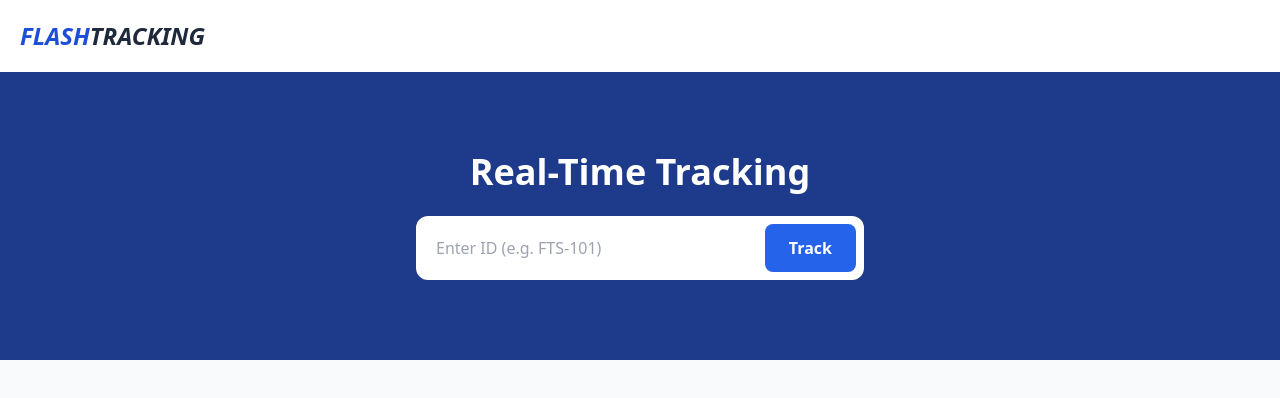
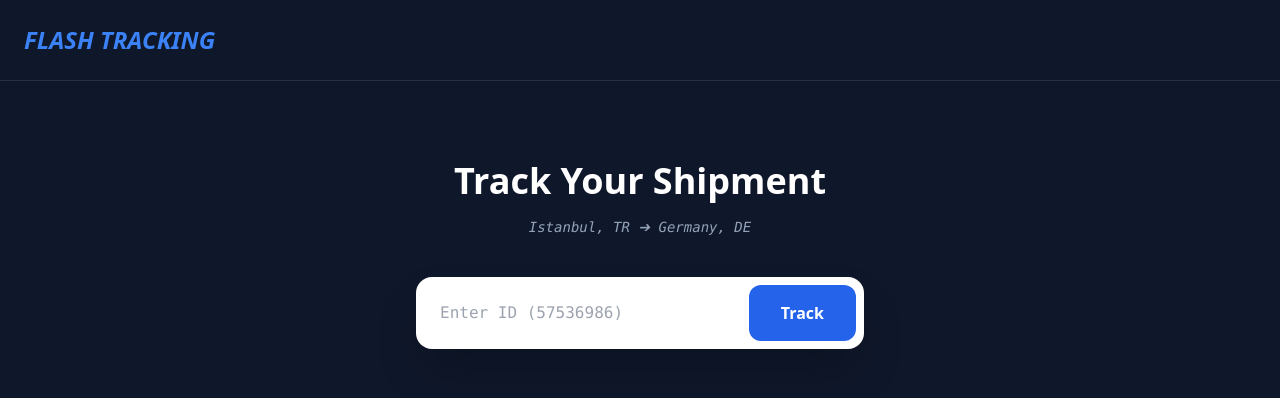
Before and after one commit to flashtracking/flash-logistics, a plain HTML site: page index.html in a window 1280 px wide. Drawn offline with nearby package versions, Linux system fonts and the light colour scheme.

Commit message:
Update index.html

```diff
--- a/index.html
+++ b/index.html
@@ -3,32 +3,49 @@
 <head>
 <meta charset="UTF-8">
 <meta name="viewport" content="width=device-width, initial-scale=1.0">
-<title>Flash Tracking Service</title>
+<title>Flash Tracking | International</title>
 <script src="https://cdn.tailwindcss.com"></script>
 </head>
-<body class="bg-slate-50 font-sans">
-<nav class="p-5 bg-white shadow-sm flex justify-between items-center">
-<div class="text-2xl font-black italic text-blue-700">FLASH<span class="text-slate-800">TRACKING</span></div>
-</nav>
-<header class="bg-blue-900 text-white py-20 px-6 text-center">
-<h1 class="text-4xl font-bold mb-6">Real-Time Tracking</h1>
-<div class="max-w-md mx-auto flex bg-white p-2 rounded-xl">
-<input id="ftsInput" type="text" placeholder="Enter ID (e.g. FTS-101)" class="flex-grow p-3 text-slate-900 outline-none">
-<button onclick="track()" class="bg-blue-600 px-6 py-3 rounded-lg font-bold hover:bg-blue-500 transition">Track</button>
-</div>
-<div id="display" class="mt-8 p-4 rounded-xl bg-white/10 hidden">
-<p class="text-sm uppercase tracking-widest opacity-70">Parcel Status</p>
-<h3 id="statusText" class="text-2xl font-bold"></h3>
-</div>
-</header>
+<body class="bg-slate-900 text-white font-sans">
+    <nav class="p-6 border-b border-white/10 flex justify-between items-center">
+        <div class="text-2xl font-black italic text-blue-500 uppercase">Flash Tracking</div>
+    </nav>
+    <header class="py-20 px-6 text-center">
+        <h1 class="text-4xl font-extrabold mb-4">Track Your Shipment</h1>
+        <p class="text-slate-400 mb-10 text-sm italic font-mono">Istanbul, TR ➔ Germany, DE</p>
+        <div class="max-w-md mx-auto flex bg-white p-2 rounded-2xl shadow-2xl">
+            <input id="trackInput" type="text" placeholder="Enter ID (57536986)" class="flex-grow p-4 text-slate-900 outline-none rounded-l-xl font-mono">
+            <button onclick="runTrack()" class="bg-blue-600 px-8 py-4 rounded-xl font-bold hover:bg-blue-500 transition">Track</button>
+        </div>
+        <div id="resultBox" class="mt-10 max-w-lg mx-auto bg-white/5 backdrop-blur-xl p-8 rounded-3xl text-left hidden border border-white/10">
+            <p class="text-xs uppercase text-blue-400 font-bold tracking-widest mb-1">Current Status</p>
+            <h3 id="statusText" class="text-2xl font-bold mb-6 text-green-400"></h3>
+            <p class="text-xs uppercase text-blue-400 font-bold tracking-widest mb-1">Current Location</p>
+            <h3 id="locationText" class="text-lg font-medium text-slate-200"></h3>
+        </div>
+    </header>
 <script>
-const database = {"FTS-101": "In Akure Hub", "FTS-102": "Out for Delivery", "FTS-103": "Delivered"};
-function track() {
-const id = document.getElementById('ftsInput').value.toUpperCase();
-const box = document.getElementById('display');
-const text = document.getElementById('statusText');
-box.classList.remove('hidden');
-text.innerText = database[id] ? database[id] : "Tracking ID Not Found";
+const database = {
+    "57536986": {
+        status: "Departed Istanbul Hub",
+        location: "Istanbul International Airport (IST)"
+    }
+};
+function runTrack() {
+    const id = document.getElementById('trackInput').value.trim();
+    const box = document.getElementById('resultBox');
+    const status = document.getElementById('statusText');
+    const loc = document.getElementById('locationText');
+    if (database[id]) {
+        box.classList.remove('hidden');
+        status.innerText = database[id].status;
+        loc.innerText = database[id].location;
+    } else {
+        box.classList.remove('hidden');
+        status.innerText = "Invalid ID";
+        status.className = "text-2xl font-bold mb-6 text-red-500";
+        loc.innerText = "Please verify your tracking number.";
+    }
 }
 </script>
 </body>
```
